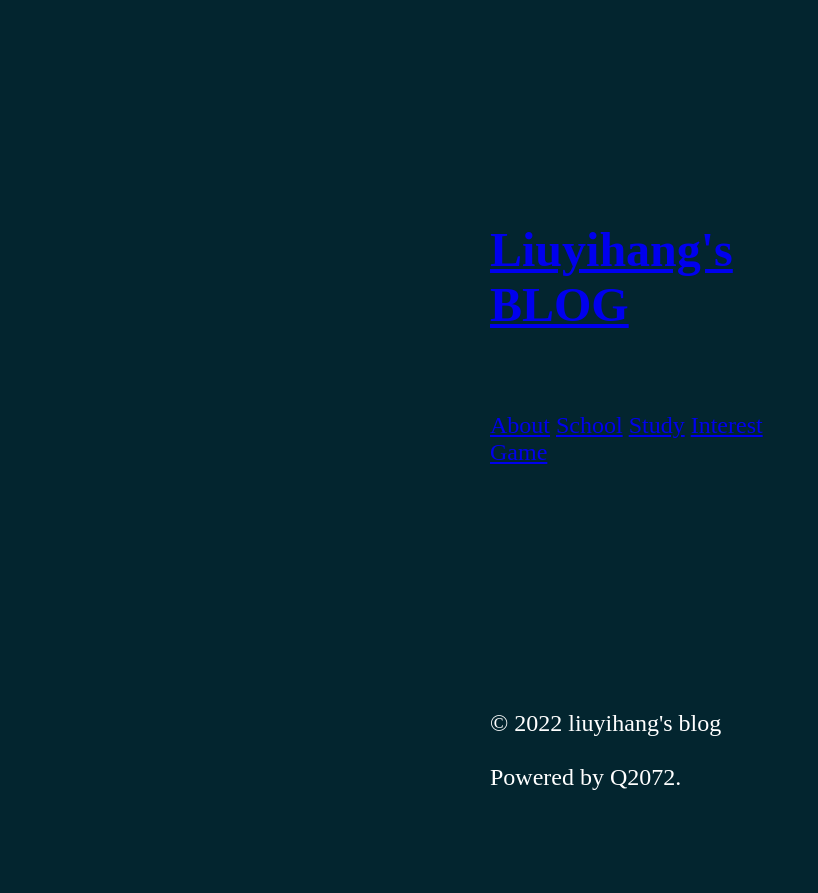
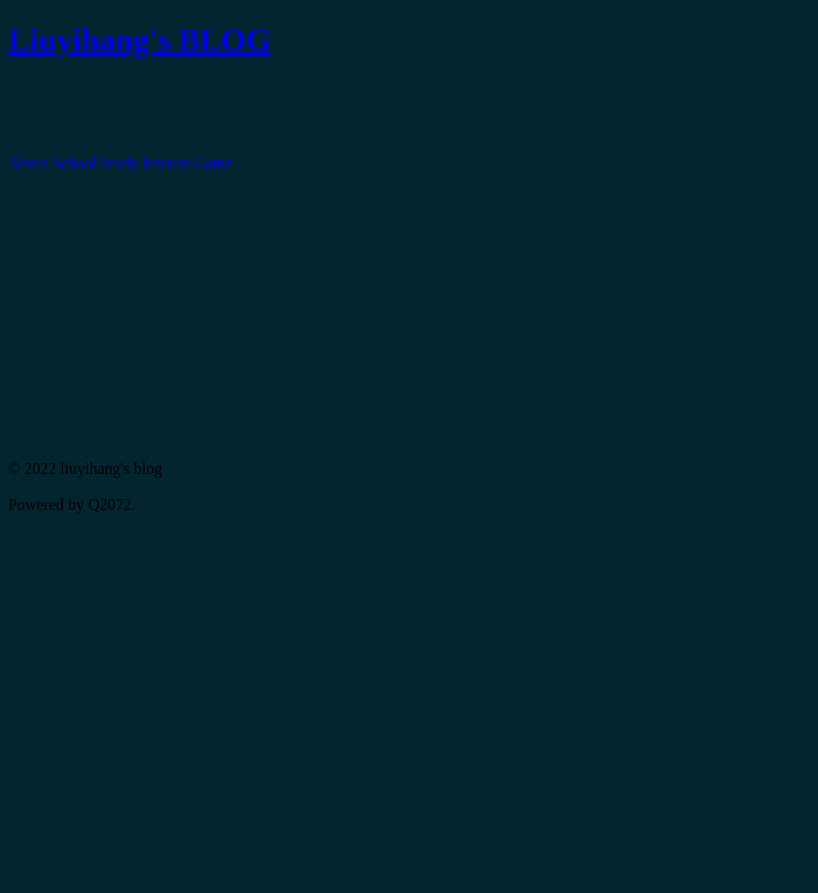
Before and after one commit to liuyh06/liuyh06.github.io, a plain HTML site: page index.html in a window 1280 px wide. Shown: the whole page, without its empty margins (0-818 px from the left). After the commit the page ends 800 px from the top, so only its background shows below. Drawn offline with Linux system fonts and the light colour scheme.

Commit message:
Update index.html

```diff
--- a/index.html
+++ b/index.html
@@ -4,20 +4,10 @@
     body {
         background: rgb(3, 37, 47);
     }
-
-    div {
-        width: 300px;
-        height: 180px;
-        margin: 10px auto;
-        color: #fff;
-        font-size: 24px;
-    }
-
     .style1 {
         background: #71a879;
         text-align: center;
     }
-
     .style2 {
         text-align: left;
     }
@@ -30,8 +20,6 @@
 
 <body>
     <header id="header">
-        <div id="banner"></div>
-        <div id="header-outer" class="outer">
             <div id="header-title" class="inner">
                 <h1 id="logo-wrap">
                     <a href="/" id="logo">Liuyihang's BLOG</a>
@@ -47,7 +35,6 @@
                     <a class="main-nav-link" href="/game.html">Game</a>
                 </nav>
             </div>
-        </div>
     </header>
 
     <br><br><br><br><br><br><br><br>
```
